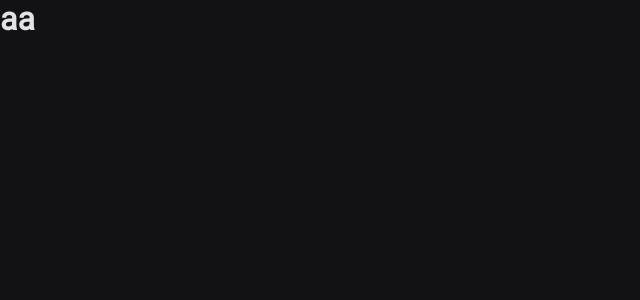
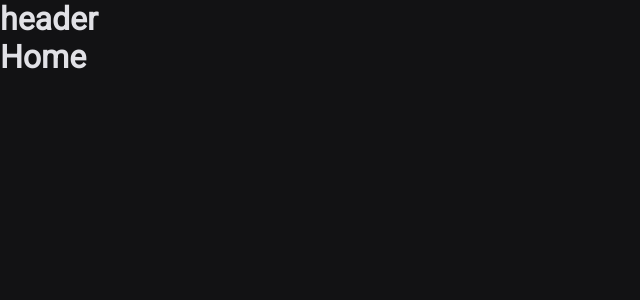
Before and after one commit to tcunha2004/Timer, a React (Vite) app: page / in a window 1280 px wide. Shown: the top 300 px of the page, without its empty margins (0-640 px from the left). Built offline with nearby package versions, Linux system fonts and the light colour scheme.

Commit message:
layout fixo para rotas

```diff
--- a/src/Router.tsx
+++ b/src/Router.tsx
@@ -1,12 +1,15 @@
 import { Route, Routes } from "react-router-dom";
 import Home from "./pages/Home";
 import History from "./pages/History";
+import DefaultLayout from "./layouts/DefaultLayout";
 
 function Router() {
   return (
     <Routes>
-      <Route path="/" element={<Home />} />
-      <Route path="/history" element={<History />} />
+      <Route path="/" element={<DefaultLayout />}>
+        <Route path="/" element={<Home />} />
+        <Route path="/history" element={<History />} />
+      </Route>
     </Routes>
   );
 }
--- /dev/null
+++ b/src/components/Header.tsx
@@ -0,0 +1,5 @@
+function Header() {
+  return <h1>header</h1>;
+}
+
+export default Header;
--- /dev/null
+++ b/src/layouts/DefaultLayout.tsx
@@ -0,0 +1,13 @@
+import { Outlet } from "react-router-dom";
+import Header from "../components/Header";
+
+function DefaultLayout() {
+  return (
+    <div>
+      <Header />
+      <Outlet />
+    </div>
+  );
+}
+
+export default DefaultLayout;
--- a/src/pages/Home.tsx
+++ b/src/pages/Home.tsx
@@ -1,5 +1,9 @@
 function Home() {
-  return <h1>aa</h1>;
+  return (
+    <div>
+      <h1>Home</h1>
+    </div>
+  );
 }
 
 export default Home;
```
